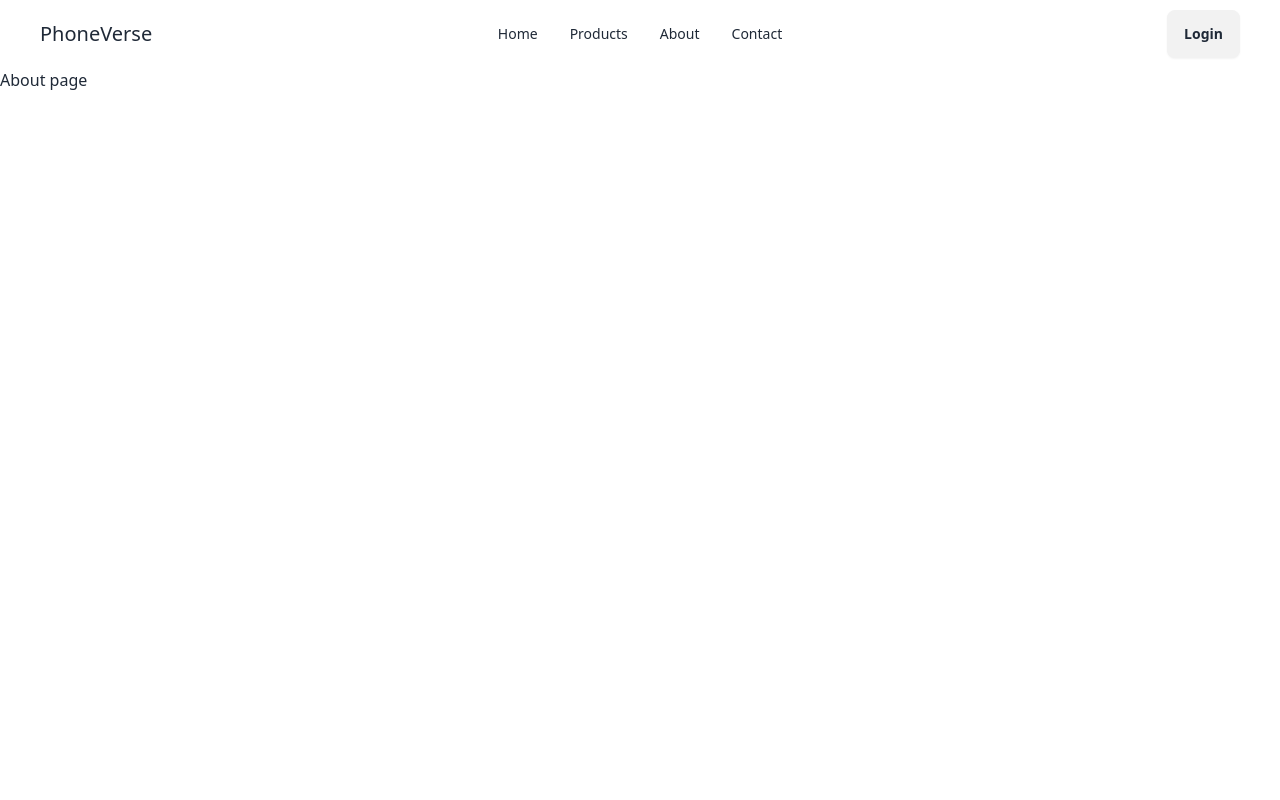
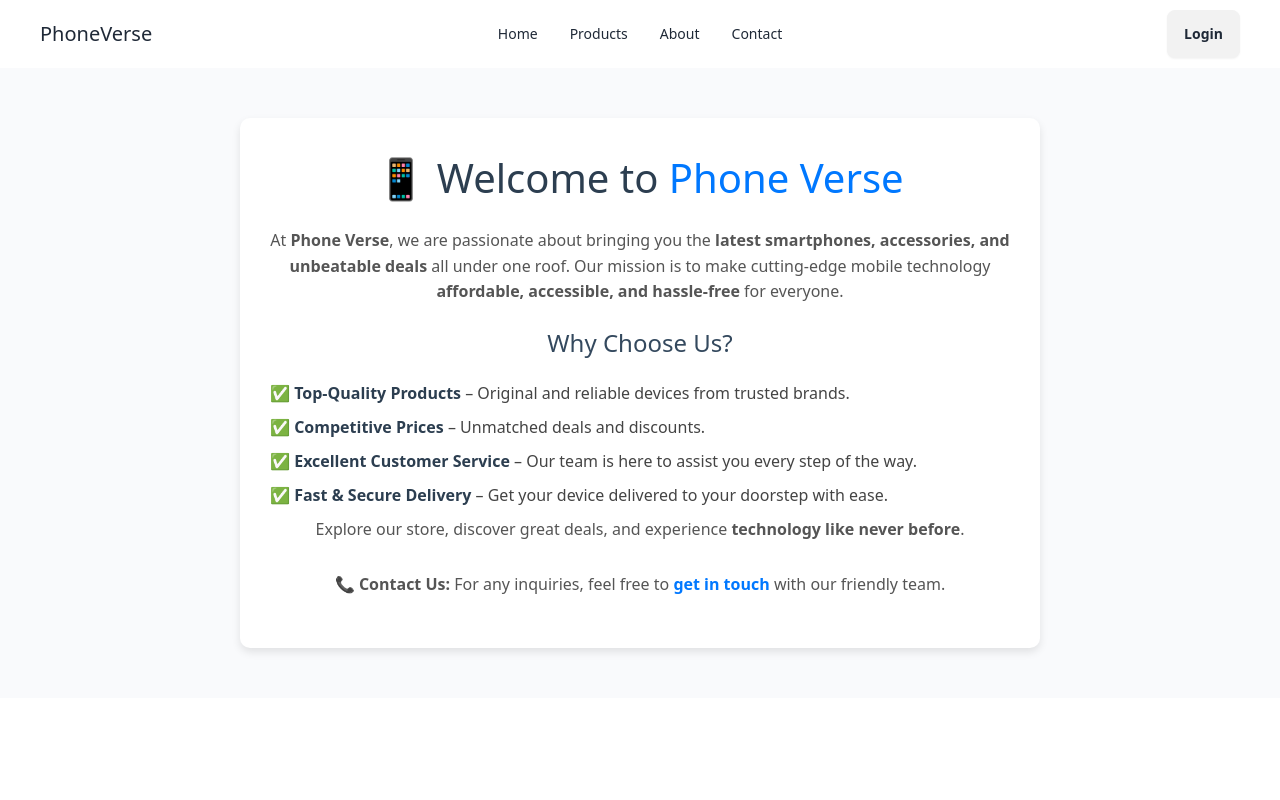
Before and after one commit to anik12136/Mobile-shop, a React (Vite) app: page /about in a window 1280 px wide. Shown: the top 800 px of the page. Built offline with nearby package versions, Linux system fonts and the light colour scheme; no server answers.

Commit message:
added About page details

```diff
--- a/src/Pages/About/About.jsx
+++ b/src/Pages/About/About.jsx
@@ -1,11 +1,37 @@
 import React from 'react';
+import './About.css';
+import { Link } from 'react-router-dom';
 
 const About = () => {
-    return (
-        <div>
-            About page
+  return (
+    <section className="about-section">
+      <div className="about-container">
+        <h1>📱 Welcome to <span className="brand-name">Phone Verse</span></h1>
+        <p>
+          At <strong>Phone Verse</strong>, we are passionate about bringing you the
+          <strong> latest smartphones, accessories, and unbeatable deals</strong> all under one roof.
+          Our mission is to make cutting-edge mobile technology
+          <strong> affordable, accessible, and hassle-free</strong> for everyone.
+        </p>
+
+        <h2>Why Choose Us?</h2>
+        <ul>
+          <li>✅ <strong>Top-Quality Products</strong> – Original and reliable devices from trusted brands.</li>
+          <li>✅ <strong>Competitive Prices</strong> – Unmatched deals and discounts.</li>
+          <li>✅ <strong>Excellent Customer Service</strong> – Our team is here to assist you every step of the way.</li>
+          <li>✅ <strong>Fast & Secure Delivery</strong> – Get your device delivered to your doorstep with ease.</li>
+        </ul>
+
+        <p>
+          Explore our store, discover great deals, and experience <strong>technology like never before</strong>.
+        </p>
+
+        <div className="about-contact">
+          <p><strong>📞 Contact Us:</strong> For any inquiries, feel free to <Link to="/contact">get in touch</Link> with our friendly team.</p>
         </div>
-    );
+      </div>
+    </section>
+  );
 };
 
 export default About;
--- a/src/components/About/About.jsx
+++ /dev/null
@@ -1,36 +0,0 @@
-import React from 'react';
-import './About.css';
-
-const About = () => {
-  return (
-    <section className="about-section">
-      <div className="about-container">
-        <h1>📱 Welcome to <span className="brand-name">Your Shop Name</span></h1>
-        <p>
-          At <strong>Your Shop Name</strong>, we are passionate about bringing you the
-          <strong> latest smartphones, accessories, and unbeatable deals</strong> all under one roof.
-          Our mission is to make cutting-edge mobile technology
-          <strong> affordable, accessible, and hassle-free</strong> for everyone.
-        </p>
-
-        <h2>Why Choose Us?</h2>
-        <ul>
-          <li>✅ <strong>Top-Quality Products</strong> – Original and reliable devices from trusted brands.</li>
-          <li>✅ <strong>Competitive Prices</strong> – Unmatched deals and discounts.</li>
-          <li>✅ <strong>Excellent Customer Service</strong> – Our team is here to assist you every step of the way.</li>
-          <li>✅ <strong>Fast & Secure Delivery</strong> – Get your device delivered to your doorstep with ease.</li>
-        </ul>
-
-        <p>
-          Explore our store, discover great deals, and experience <strong>technology like never before</strong>.
-        </p>
-
-        <div className="about-contact">
-          <p><strong>📞 Contact Us:</strong> For any inquiries, feel free to <a href="/contact">get in touch</a> with our friendly team.</p>
-        </div>
-      </div>
-    </section>
-  );
-};
-
-export default About;
```
Also changed, not shown: src/Pages/About/About.css (renamed from src/components/About/About.css).
